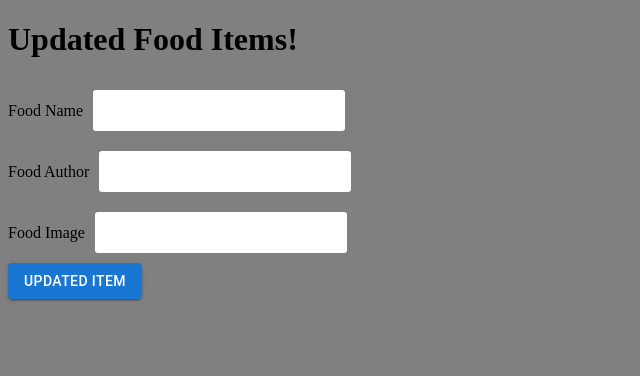
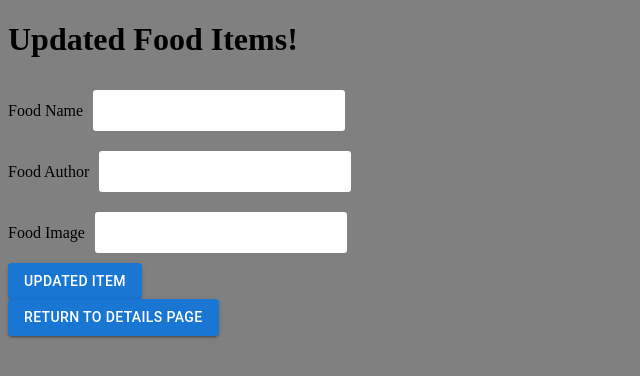
Before and after one commit to twentymurial33/murials_menu, a React (Create React App) app in the folder client/: page /edit/1 in a window 1280 px wide. Shown: the top 376 px of the page, without its empty margins (0-640 px from the left). Built offline with nearby package versions, Linux system fonts and the light colour scheme; no server answers.

Commit message:
added food items

```diff
--- a/client/src/pages/Edit.js
+++ b/client/src/pages/Edit.js
@@ -108,17 +108,20 @@ function Edit() {
                     Updated Item
                   </Button>
                   <ToastContainer />
+                  <div>
+                    <Button
+                      variant="contained"
+                      type="submit"
+                      onClick={navigateToEdit}
+                    >
+                      Return To Details Page
+                    </Button>
+                  </div>
                 </>
               ) : null}
               {!edited ? (
                 <div>
-                  <Button
-                    variant="contained"
-                    type="submit"
-                    onClick={navigateToEdit}
-                  >
-                    Return To Details Page
-                  </Button>
+                  <h1>Error Message</h1>
                 </div>
               ) : null}
             </div>
```
